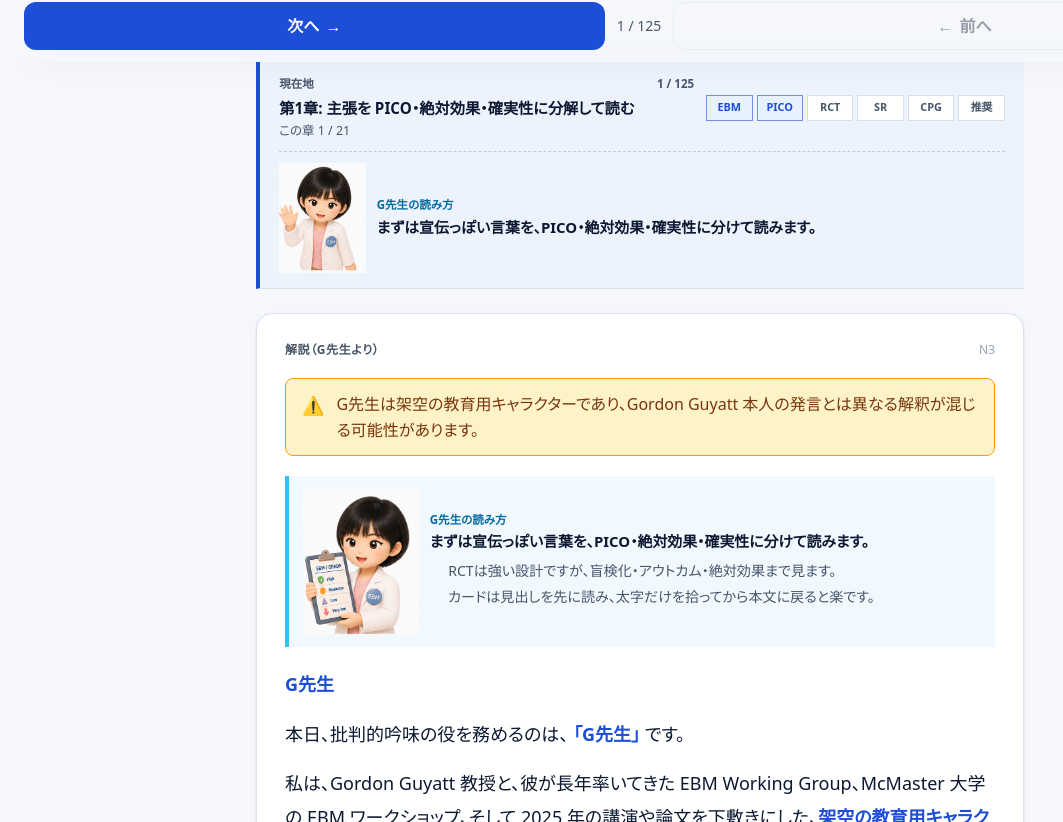
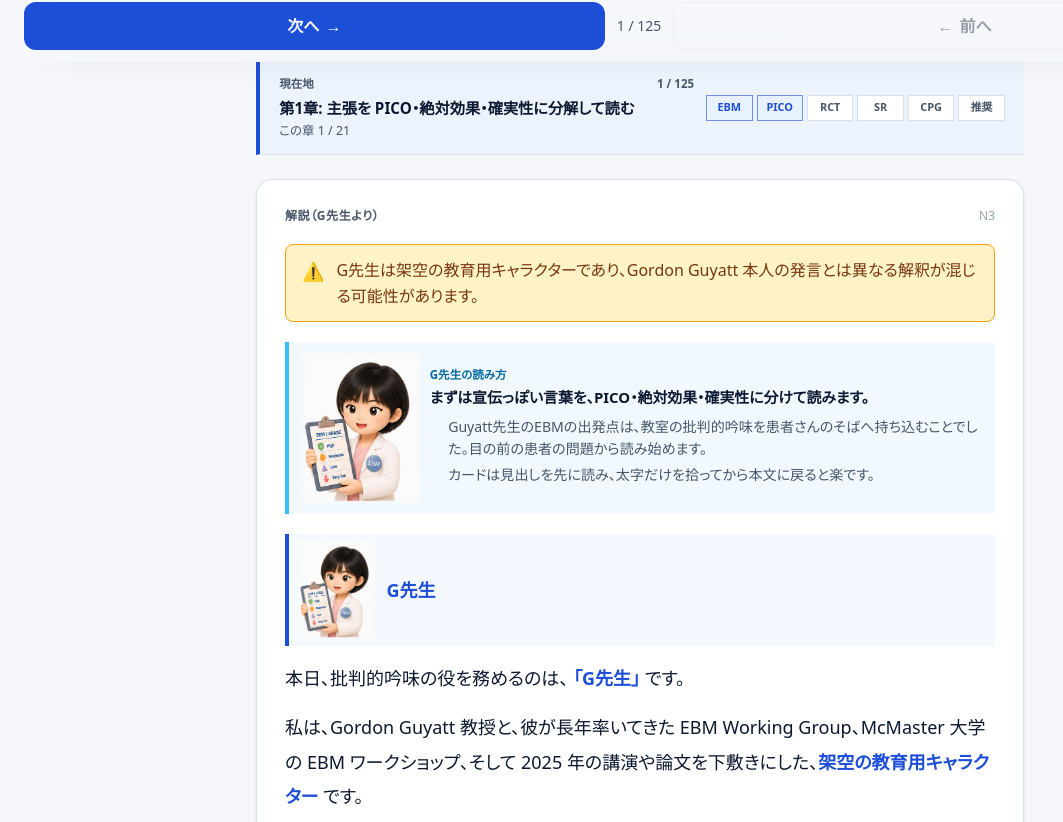
Before and after one commit to mxe050/GRADEslide, a Next.js app in the folder web/: page /slide/N3 in a window 1280 px wide. Shown: the part 738-1560 px from the top of the page, without its empty margins (0-1063 px from the left). Built offline with nearby package versions, Linux system fonts and the light colour scheme.

Commit message:
fix G先生 guide placement and references

```diff
--- a/web/src/app/globals.css
+++ b/web/src/app/globals.css
@@ -503,9 +503,6 @@ html, body {
     align-items: center;
     padding: 0.95rem 1.2rem;
   }
-  .study-context .g-sensei-guide {
-    grid-column: 1 / -1;
-  }
 }
 
 /* =========================================================================
@@ -584,6 +581,41 @@ html, body {
   margin: 0.18rem 0;
 }
 
+.g-sensei-inline {
+  display: flex;
+  align-items: center;
+  gap: 0.7rem;
+  min-width: 0;
+  margin: 0.9em 0 0.55em;
+  padding: 0.45rem 0.6rem;
+  border-left: 4px solid var(--primary);
+  background: color-mix(in srgb, var(--primary-soft) 30%, transparent);
+}
+
+.g-sensei-inline-portrait {
+  width: clamp(3.4rem, 15vw, 4.8rem);
+  flex: 0 0 auto;
+  display: flex;
+  align-items: flex-end;
+  justify-content: center;
+  overflow: hidden;
+  background: color-mix(in srgb, var(--card) 82%, transparent);
+}
+
+.g-sensei-inline-image {
+  display: block;
+  width: 100%;
+  height: auto;
+  object-fit: contain;
+}
+
+.g-sensei-inline-name {
+  min-width: 0;
+  color: var(--primary);
+  font-weight: 800;
+  line-height: 1.45;
+}
+
 @media (max-width: 420px) {
   .g-sensei-guide {
     gap: 0.55rem;
@@ -603,6 +635,13 @@ html, body {
   .g-sensei-points {
     font-size: 0.82rem;
     line-height: 1.55;
+  }
+  .g-sensei-inline {
+    gap: 0.55rem;
+    padding: 0.4rem 0.5rem;
+  }
+  .g-sensei-inline-portrait {
+    width: 3.2rem;
   }
 }
 
--- a/web/src/components/GSenseiGuide.tsx
+++ b/web/src/components/GSenseiGuide.tsx
@@ -42,6 +42,25 @@ const termTips: Array<[RegExp, string]> = [
   [/ガイドライン|CPG/, "ガイドラインは集団への文書、EBMは目の前の患者への適用です。"],
 ];
 
+const episodeTips: Array<[RegExp, string]> = [
+  [
+    /患者|個別|ベッドサイド|臨床現場/,
+    "Guyatt先生のEBMの出発点は、教室の批判的吟味を患者さんのそばへ持ち込むことでした。目の前の患者の問題から読み始めます。",
+  ],
+  [
+    /検索|PubMed|AI|文献|情報/,
+    "初期のEBMでは文献を探すだけでも大仕事でした。今は速く探せる分、最後は一次資料に戻って自分で吟味します。",
+  ],
+  [
+    /SR|システマティックレビュー|メタ解析|メタ分析/,
+    "Guyatt先生の話で大事なのは、EBMはSRそのものではなく、患者の問題に最良の根拠を使う姿勢だという点です。",
+  ],
+  [
+    /ガイドライン|CPG|推奨|認証|教育/,
+    "EBMが広がった背景には、医療者が文献を読めることを教育で求める流れがありました。ガイドラインも透明性で読みます。",
+  ],
+];
+
 const poses = [
   "point-up",
   "clipboard",
@@ -55,7 +74,7 @@ const poses = [
 
 export function GSenseiGuide({ slide, variant }: Props) {
   const guide = buildGuide(slide);
-  const pose = selectPose(slide, variant);
+  const pose = getGSenseiPose(slide, variant);
   const size = variant === "context" ? 86 : 116;
 
   return (
@@ -97,6 +116,7 @@ function buildGuide(slide: Slide): { message: string; points: string[] } {
   const haystack = `${slide.title}\n${slide.section}\n${slide.narration}`;
   const sectionTip = sectionTips[slide.section] ?? "このスライドの主張を、根拠・効果・確実性に分けて読みます。";
   const termTip =
+    episodeTips.find(([pattern]) => pattern.test(haystack))?.[1] ??
     termTips.find(([pattern]) => pattern.test(haystack))?.[1] ??
     "まず結論を急がず、「何を根拠にそう言えるのか」を確認します。";
   const visualTip =
@@ -108,7 +128,7 @@ function buildGuide(slide: Slide): { message: string; points: string[] } {
   };
 }
 
-function selectPose(slide: Slide, variant: Variant): (typeof poses)[number] {
+export function getGSenseiPose(slide: Slide, variant: Variant): (typeof poses)[number] {
   if (variant === "context") {
     if (slide.visual.type === "slideImage") return "clipboard";
     if (slide.visual.type === "comparison" || slide.visual.type === "imageComparison") return "point-side";
--- a/web/src/components/MarkdownText.tsx
+++ b/web/src/components/MarkdownText.tsx
@@ -1,6 +1,8 @@
 "use client";
 
+import Image from "next/image";
 import ReactMarkdown from "react-markdown";
+import type { Components } from "react-markdown";
 import remarkGfm from "remark-gfm";
 import clsx from "clsx";
 
@@ -8,6 +10,7 @@ interface Props {
   text: string;
   className?: string;
   inlineOnly?: boolean;
+  gSenseiImageSrc?: string;
 }
 
 type MdNode = {
@@ -67,10 +70,18 @@ function splitMarkText(value: string): MdNode[] {
   return parts.length > 0 ? parts : [{ type: "text", value }];
 }
 
+function getNodeText(node: unknown): string {
+  const current = node as MdNode | undefined;
+  if (!current) return "";
+  if (typeof current.value === "string") return current.value;
+  if (!Array.isArray(current.children)) return "";
+  return current.children.map((child) => getNodeText(child)).join("");
+}
+
 // Plain markdown renderer. Glossary term popups have been intentionally
 // removed — they were noisy on mobile and the per-term hint duplicates the
 // dialogue-style narration that explains terms in context.
-export function MarkdownText({ text, className, inlineOnly }: Props) {
+export function MarkdownText({ text, className, inlineOnly, gSenseiImageSrc }: Props) {
   if (inlineOnly) {
     return (
       <span className={clsx("markdown-body", className)}>
@@ -85,9 +96,44 @@ export function MarkdownText({ text, className, inlineOnly }: Props) {
       </span>
     );
   }
+
+  let hasDecoratedGSensei = false;
+  const components: Components | undefined = gSenseiImageSrc
+    ? {
+        p: ({ node, children }) => {
+          const paragraphText = getNodeText(node).trim();
+          const shouldDecorate =
+            !hasDecoratedGSensei && /^G先生(?:\s|$|—|より)/.test(paragraphText);
+
+          if (!shouldDecorate) {
+            return <p>{children}</p>;
+          }
+
+          hasDecoratedGSensei = true;
+          return (
+            <p className="g-sensei-inline">
+              <span className="g-sensei-inline-portrait" aria-hidden="true">
+                <Image
+                  src={gSenseiImageSrc}
+                  alt=""
+                  width={344}
+                  height={437}
+                  sizes="72px"
+                  className="g-sensei-inline-image"
+                />
+              </span>
+              <span className="g-sensei-inline-name">{children}</span>
+            </p>
+          );
+        },
+      }
+    : undefined;
+
   return (
     <div className={clsx("markdown-body", className)}>
-      <ReactMarkdown remarkPlugins={remarkPlugins}>{text}</ReactMarkdown>
+      <ReactMarkdown remarkPlugins={remarkPlugins} components={components}>
+        {text}
+      </ReactMarkdown>
     </div>
   );
 }
--- a/web/src/components/NarrationPanel.tsx
+++ b/web/src/components/NarrationPanel.tsx
@@ -2,18 +2,20 @@
 
 import clsx from "clsx";
 import type { Citation, Slide } from "@/lib/types";
-import { getCitation } from "@/lib/slides";
+import { getAllSlides, getAppData } from "@/lib/slides";
 import { MarkdownText } from "./MarkdownText";
-import { GSenseiGuide } from "./GSenseiGuide";
+import { GSenseiGuide, getGSenseiPose } from "./GSenseiGuide";
 
 interface Props {
   slide: Slide;
 }
 
 export function NarrationPanel({ slide }: Props) {
-  const cites: Citation[] = (slide.citationIds ?? [])
-    .map((id) => getCitation(id))
-    .filter((c): c is Citation => Boolean(c));
+  const slides = getAllSlides();
+  const isFinalSlide = slide.id === slides[slides.length - 1]?.id;
+  const cites: Citation[] = isFinalSlide ? Object.values(getAppData().citations) : [];
+  const gSenseiImageSrc = `/images/g-sensei/${getGSenseiPose(slide, "narration")}.jpg`;
+
   return (
     <div className="fade-in flex flex-col gap-3 md:gap-5 rounded-xl md:rounded-2xl bg-[var(--card)] border border-[var(--card-border)] px-4 py-4 md:px-7 md:py-7 shadow-sm">
       <div className="flex items-center justify-between">
@@ -39,14 +41,17 @@ export function NarrationPanel({ slide }: Props) {
       <GSenseiGuide slide={slide} variant="narration" />
 
       <div className="narration-body text-[16.5px] md:text-lg text-[var(--foreground)]">
-        <MarkdownText text={slide.narration} />
+        <MarkdownText text={slide.narration} gSenseiImageSrc={gSenseiImageSrc} />
       </div>
 
       {cites.length > 0 && (
         <section className="mt-3 pt-4 border-t border-[var(--card-border)]">
           <h3 className="text-xs font-semibold text-[var(--muted)] uppercase tracking-wider mb-3">
-            参考文献
+            参考文献一覧
           </h3>
+          <p className="mb-3 text-sm md:text-base text-[var(--muted)] leading-relaxed">
+            各ページの末尾には出さず、この最後のページにまとめています。
+          </p>
           <ol className="list-decimal pl-6 space-y-2 text-sm md:text-base text-[var(--muted)] leading-relaxed">
             {cites.map((c) => (
               <li key={c.id} id={`ref-${c.id}`}>
--- a/web/src/components/StudyContext.tsx
+++ b/web/src/components/StudyContext.tsx
@@ -3,7 +3,6 @@
 import clsx from "clsx";
 import type { Slide } from "@/lib/types";
 import { getAllSlides, getAppData } from "@/lib/slides";
-import { GSenseiGuide } from "./GSenseiGuide";
 
 interface Props {
   slide: Slide;
@@ -64,7 +63,6 @@ export function StudyContext({ slide, index, total }: Props) {
           </li>
         ))}
       </ol>
-      <GSenseiGuide slide={slide} variant="context" />
     </aside>
   );
 }
```
Also changed, not shown: web/public/data/slides.json.
